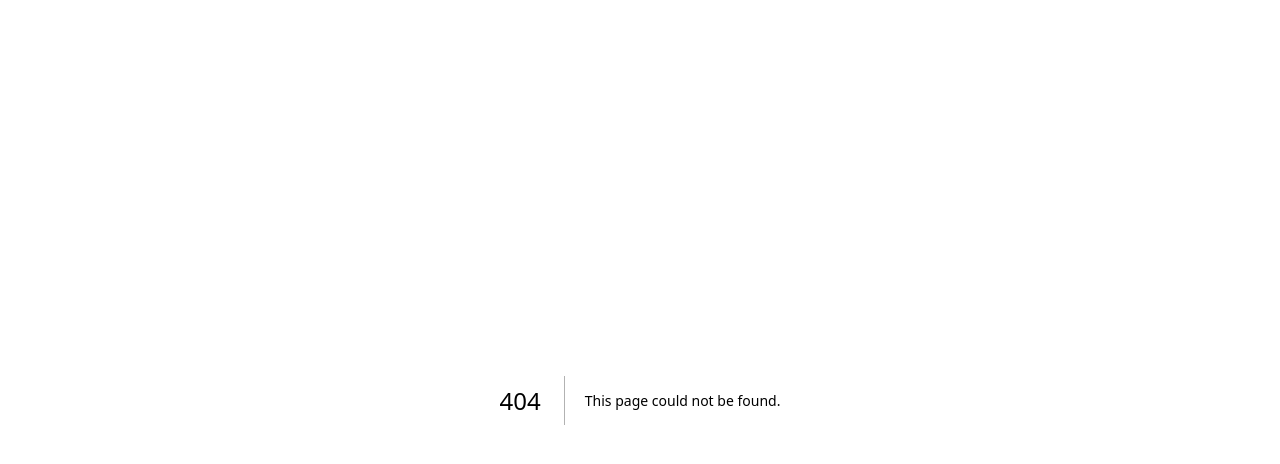
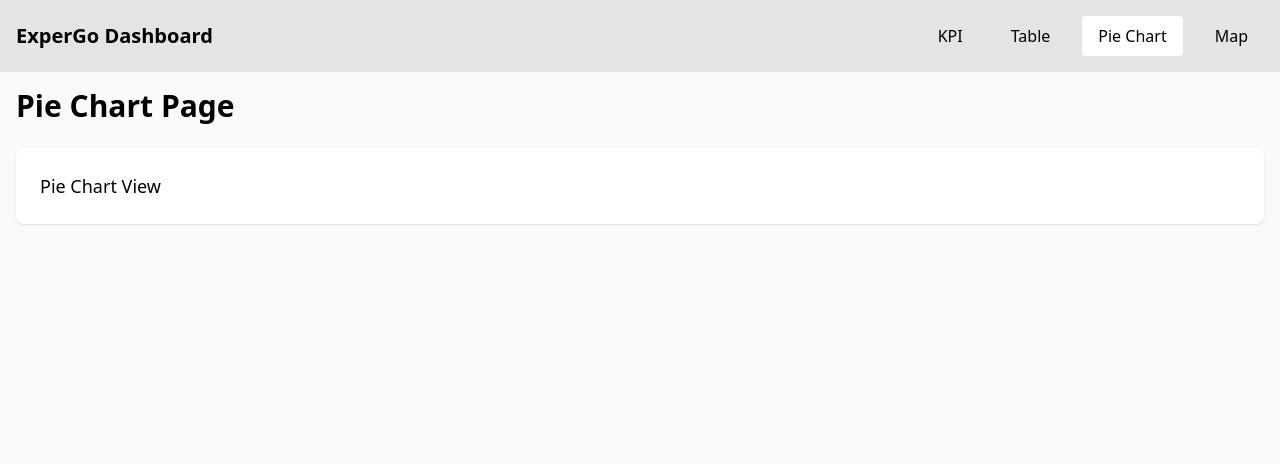
Before and after one commit to Amritesh-Bhardwaj/ExperGO-1, a Next.js app: page /pie-chart in a window 1280 px wide. Before the commit this address had no page. Shown: the top 464 px of the page. Built offline with nearby package versions, Linux system fonts and the light colour scheme.

Commit message:
pie chart tab

```diff
--- /dev/null
+++ b/src/app/(dashboard)/pie-chart/page.tsx
@@ -0,0 +1,10 @@
+export default function PieChartPage() {
+    return (
+      <div className="container mx-auto">
+        <h1 className="text-3xl font-bold mb-6">Pie Chart Page</h1>
+        <div className="bg-white p-6 rounded-lg shadow">
+          <p className="text-lg">Pie Chart View</p>
+        </div>
+      </div>
+    );
+  }
--- a/src/app/components/Navigation.tsx
+++ b/src/app/components/Navigation.tsx
@@ -21,6 +21,9 @@ export default function Navigation() {
           <Link href="/table" className={`px-4 py-2 rounded hover:bg-white transition-colors ${isActive('/table')}`}>
             Table
           </Link>
+          <Link href="/pie-chart" className={`px-4 py-2 rounded hover:bg-white transition-colors ${isActive('/pie-chart')}`}>
+            Pie Chart
+          </Link>
           <Link href="/map" className={`px-4 py-2 rounded hover:bg-white transition-colors ${isActive('/map')}`}>
             Map
           </Link>
```
